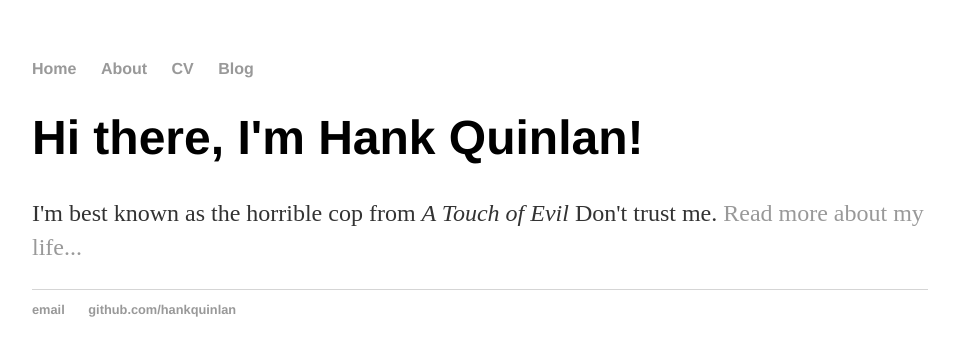
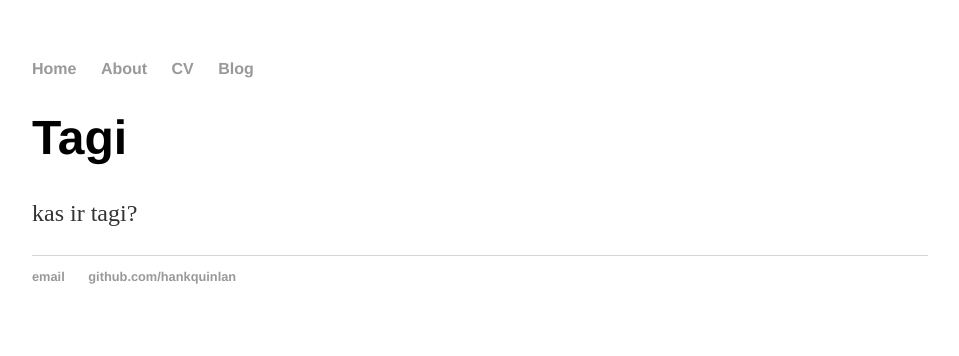
Before and after one commit to diwii/diwii.github.io, a Jekyll site: the page built from index.html, in a window 1280 px wide. Shown: the top 356 px of the page, without its empty margins (160-1119 px from the left). Built offline with Jekyll 4.4.1, drawn with Linux system fonts in a browser that asks for light colours.

Commit message:
Update index.html

```diff
--- a/index.html
+++ b/index.html
@@ -3,6 +3,6 @@ layout: default
 title: Valdis, Diwii
 ---
 <div class="blurb">
-	<h1>Hi there, I'm Hank Quinlan!</h1>
-	<p>I'm best known as the horrible cop from <em>A Touch of Evil</em> Don't trust me. <a href="/about">Read more about my life...</a></p>
+    <h1>Tagi</h1>
+    <p>kas ir tagi?</p>
 </div><!-- /.blurb -->
```
